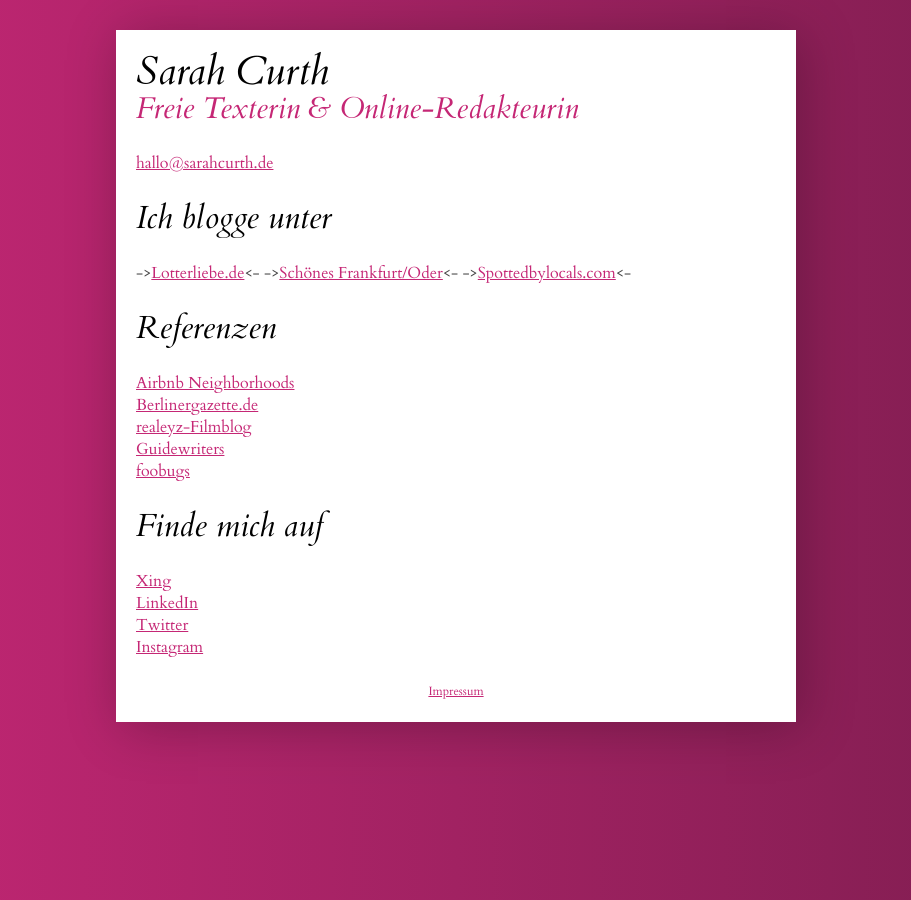
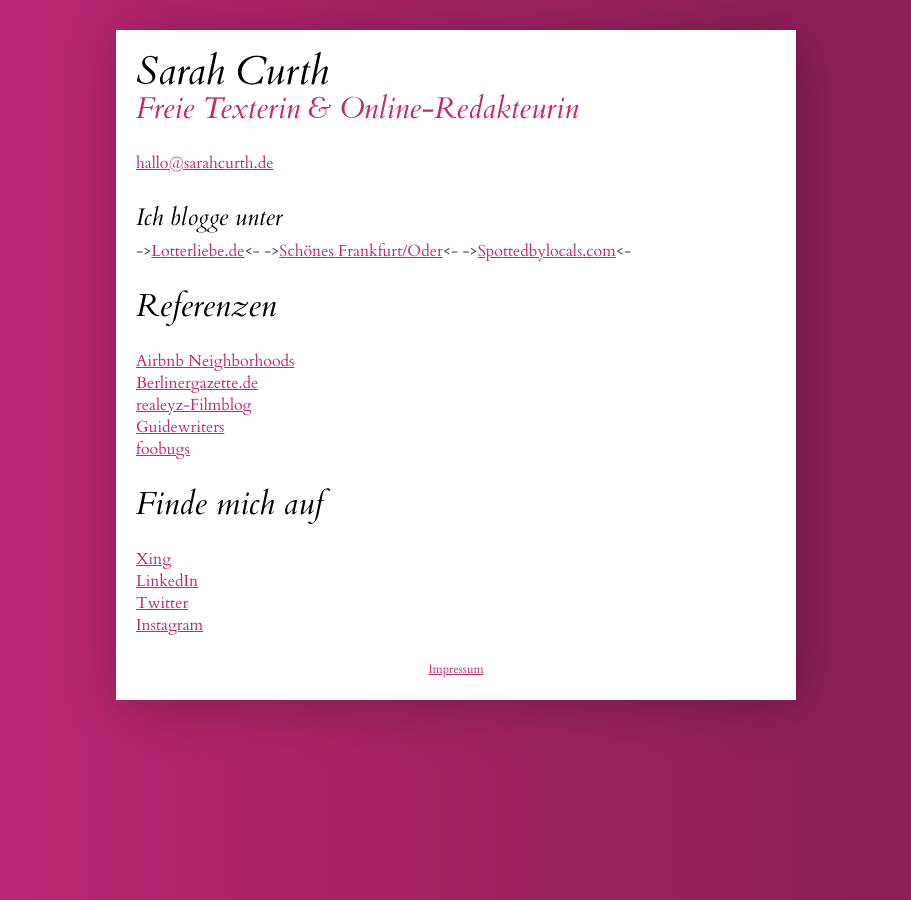
Before and after one commit to lotterliebe/lotterliebe.github.io, a Jekyll site: the page built from index.md, in a window 1280 px wide. Shown: the whole page, without its empty margins (184-1095 px from the left). Built offline with Jekyll 4.4.1, drawn with Linux system fonts in a browser that asks for light colours; Markdown is read by kramdown in place of the engine named in the settings.

```diff
--- a/index.md
+++ b/index.md
@@ -1,9 +1,9 @@
 ---
 layout: default
 ---
-[hallo@sarahcurth.de](mailto:hallo@sarahcurth.de)
+_[hallo@sarahcurth.de](mailto:hallo@sarahcurth.de)_
 
-#Ich blogge unter
+##Ich blogge unter
 ->[Lotterliebe.de](http://lotterliebe.de)<-
 ->[Schönes Frankfurt/Oder](http://schoenesffo.tumblr.com/)<-
 ->[Spottedbylocals.com](http://spottedbylocals.com/berlin/author/sarahcurth)<-
```
